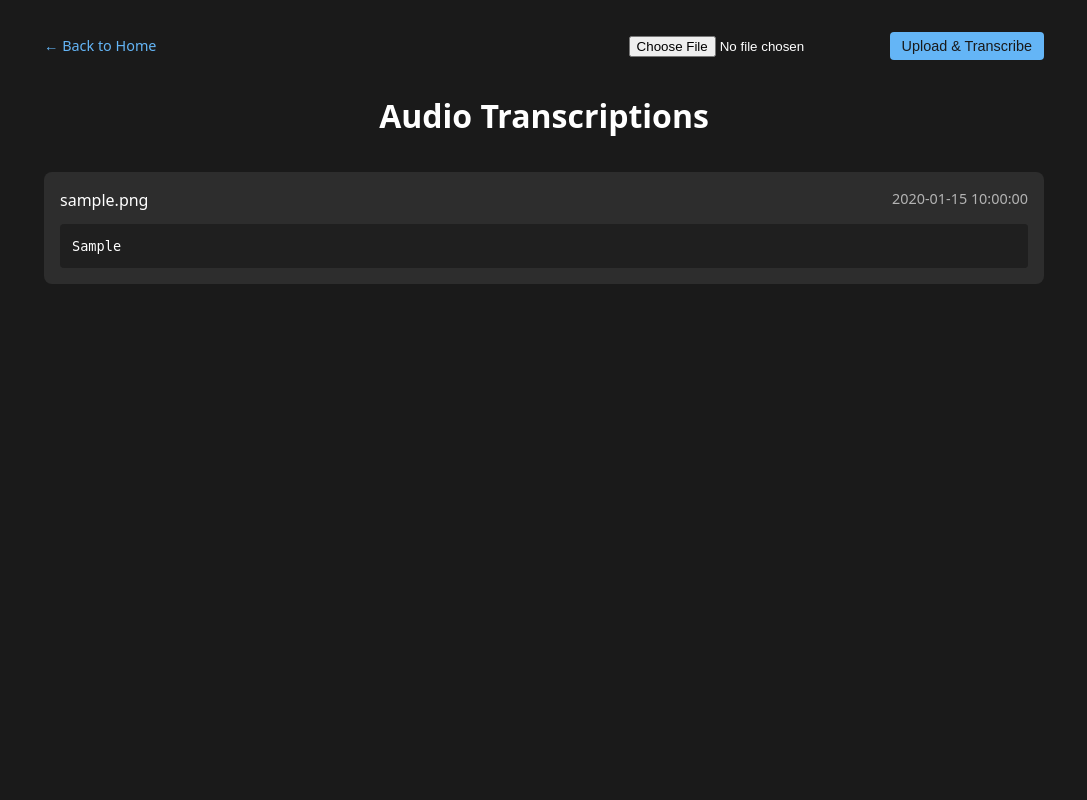
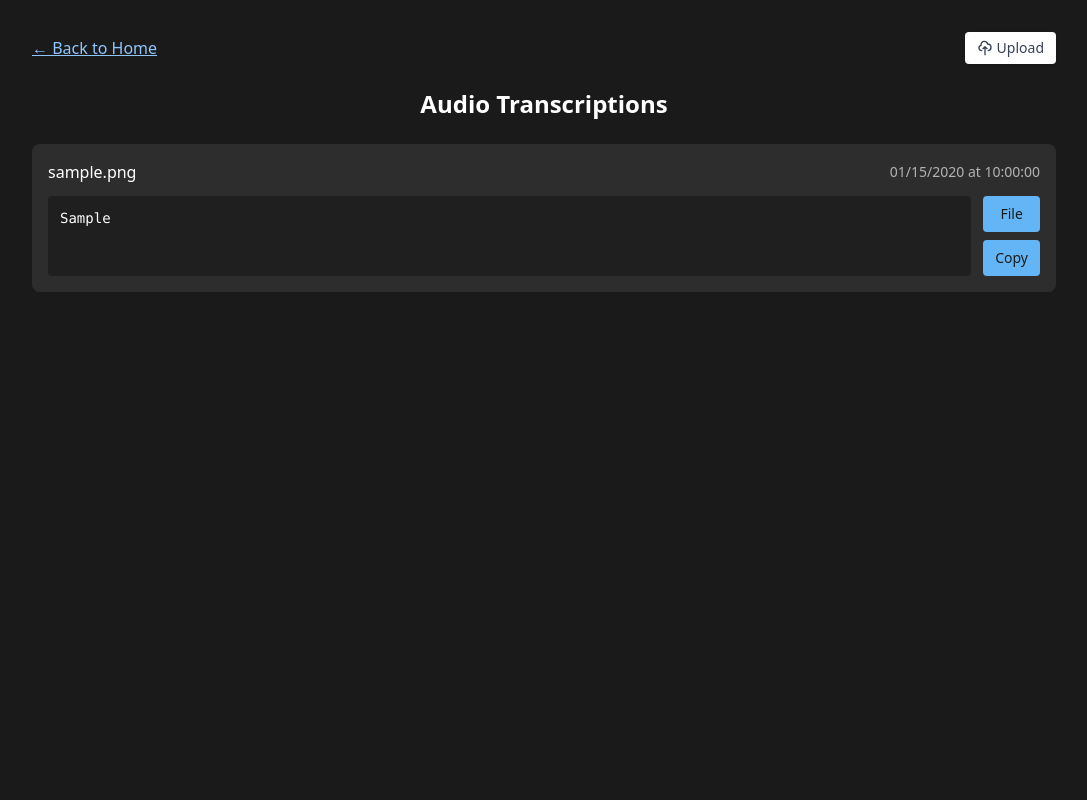
Before and after one commit to thomasasfk/raspberry-pi-config, a FastAPI app: page /transcriptions in a window 1280 px wide. Shown: the whole page, without its empty margins (96-1183 px from the left). Run offline with FastAPI, Linux system fonts and the light colour scheme; tables that the repository leaves empty hold one stand-in row (values such as "Sample post").

Commit message:
feat(web): Revamp UI, auto-upload, date formatting, copy & file links
- Modernized the web UI with Tailwind CSS
- Added automatic audio file upload functionality
- Implemented date formatting for transcriptions
- Added copy and open file buttons to transcription items
- Added docker and cron service startup on boot

```diff
--- a/app.py
+++ b/app.py
@@ -6,8 +6,8 @@ from datetime import datetime
 from typing import Optional
 
 from fastapi.staticfiles import StaticFiles
-from fastapi.responses import HTMLResponse, RedirectResponse, FileResponse
-from fastapi import FastAPI, Request, HTTPException, UploadFile, File
+from fastapi.responses import HTMLResponse, FileResponse
+from fastapi import FastAPI, Request, HTTPException
 from starlette.templating import Jinja2Templates
 from dotenv import load_dotenv
 
@@ -16,6 +16,7 @@ load_dotenv()
 app = FastAPI()
 
 templates = Jinja2Templates(directory="www/templates")
+templates.env.filters['format_date'] = lambda date_str: datetime.fromisoformat(date_str.replace('Z', '+00:00')).strftime('%m/%d/%Y at %H:%M:%S')
 
 UPLOAD_DIR = "www/uploads"
 os.makedirs(UPLOAD_DIR, exist_ok=True)
--- a/www/templates/base.jinja2
+++ b/www/templates/base.jinja2
@@ -5,7 +5,9 @@
     <meta name="viewport" content="width=device-width, initial-scale=1.0">
     {% block favicon %}{% endblock %}
     <title>{% block title %}{% endblock %}</title>
+    <script src="https://unpkg.com/@tailwindcss/browser@4"></script>
     <style>
+        /* Base theme colors */
         :root {
             --bg: #1a1a1a;
             --card-bg: #2d2d2d;
@@ -14,116 +16,11 @@
             --accent: #64B5F6;
             --code-bg: #1f1f1f;
         }
-        * {margin: 0; padding: 0; box-sizing: border-box;}
-        body {
-            font-family: system-ui, sans-serif;
-            background: var(--bg);
-            color: var(--text);
-            line-height: 1.5;
-            padding: 2rem;
-            min-height: 100vh;
-        }
-        h1 {
-            text-align: center;
-            margin-bottom: 2rem;
-            font-size: 2rem;
-        }
-        .container {
-            max-width: 1000px;
-            margin: 0 auto;
-            position: relative;
-        }
-        .grid {
-            display: grid;
-            grid-template-columns: repeat(auto-fill, minmax(300px, 1fr));
-            gap: 1.5rem;
-            margin: 0 auto;
-        }
-        .card {
-            background: var(--card-bg);
-            padding: 1.5rem;
-            border-radius: 0.5rem;
-            margin-bottom: 1rem;
-        }
-        a {color: var(--accent); text-decoration: none;}
-        a:hover {text-decoration: underline;}
-        .list {display: flex; flex-direction: column; gap: 1rem;}
-        .item {
-            background: var(--card-bg);
-            padding: 1rem;
-            border-radius: 0.5rem;
-            transition: transform 0.2s;
-        }
-        .item:hover {transform: translateY(-2px);}
-        .item-header {
-            display: flex;
-            justify-content: space-between;
-            margin-bottom: 0.75rem;
-        }
-        .preview-box {
-            background: var(--code-bg);
-            padding: 0.75rem;
-            border-radius: 0.25rem;
-            white-space: nowrap;
-            overflow: hidden;
-            font-family: monospace;
-            font-size: 0.85rem;
-            position: relative;
-        }
-        .preview-box:after {
-            content: "";
-            position: absolute;
-            right: 0;
-            top: 0;
-            height: 100%;
-            width: 30%;
-            background: linear-gradient(90deg, transparent, var(--code-bg));
-        }
-        .transcription-content {
-            background: var(--code-bg);
-            padding: 1rem;
-            border-radius: 0.25rem;
-            white-space: pre-wrap;
-            font-family: monospace;
-        }
-        .form-row {
-            display: flex;
-            gap: 1rem;
-            margin: 1rem 0;
-        }
-        .form-input {
-            flex: 1;
-            padding: 0.5rem;
-            border-radius: 0.25rem;
-            border: none;
-            background: var(--code-bg);
-            color: var(--text);
-        }
-        .btn {
-            padding: 0.5rem 1rem;
-            border-radius: 0.25rem;
-            border: none;
-            background: var(--accent);
-            color: var(--bg);
-            cursor: pointer;
-        }
-        .msg {
-            padding: 0.75rem;
-            border-radius: 0.25rem;
-            margin: 0.5rem 0;
-        }
-        .success {background: rgba(46,204,113,0.2); color: #2ecc71;}
-        .error {background: rgba(231,76,60,0.2); color: #e74c3c;}
-        @media (max-width: 768px) {
-            body {padding: 1rem;}
-            .grid {grid-template-columns: 1fr;}
-            .form-row {flex-direction: column;}
-        }
     </style>
     {% block styles %}{% endblock %}
 </head>
-<body>
-    <div class="container">
+<body class="bg-[var(--bg)] text-[var(--text)] min-h-screen p-4 md:p-8">
+    <div class="max-w-5xl mx-auto">
         {% block content %}{% endblock %}
     </div>
 </body>
--- a/www/templates/transcriptions.jinja2
+++ b/www/templates/transcriptions.jinja2
@@ -8,141 +8,37 @@
 
 {% block styles %}
 <style>
-    /* Copy button styles */
-    .copy-btn {
-        opacity: 0;
-        position: absolute;
-        right: 10px;
-        top: 50%;
-        transform: translateY(-50%);
-        background: var(--accent);
-        color: var(--bg);
-        border: none;
-        border-radius: 4px;
-        padding: 4px 8px;
-        font-size: 0.75rem;
-        cursor: pointer;
-        transition: opacity 0.2s;
-        z-index: 10;
-    }
-
-    .open-raw-btn {
-        opacity: 0;
-        position: absolute;
-        right: 60px; /* Position to the left of copy button */
-        top: 50%;
-        transform: translateY(-50%);
-        background: var(--accent);
-        color: var(--bg);
-        border: none;
-        border-radius: 4px;
-        padding: 4px 8px;
-        font-size: 0.75rem;
-        cursor: pointer;
-        transition: opacity 0.2s;
-        z-index: 10;
-    }
-
-    .modal-buttons {
-        position: absolute;
-        right: 45px; /* Moved to the right to avoid overlapping with close button */
-        top: 15px;
-        display: flex;
-        gap: 8px;
-    }
-
-    .modal-copy-btn, .modal-open-raw-btn {
-        opacity: 0;
-        background: var(--accent);
-        color: var(--bg);
-        border: none;
-        border-radius: 4px;
-        padding: 4px 8px;
-        font-size: 0.8rem;
-        cursor: pointer;
-        transition: opacity 0.2s;
-    }
-
-    .modal-content:hover .modal-copy-btn,
-    .modal-content:hover .modal-open-raw-btn {
-        opacity: 1;
-    }
-
-    .preview-box {
-        position: relative;
-    }
-
-    .item:hover .copy-btn,
-    .item:hover .open-raw-btn {
-        opacity: 1;
-    }
-
-    /* Make sure gradient doesn't overlap buttons */
-    .preview-box:after {
-        width: 25%;
-    }
-
-    /* Modal sizing */
-    .modal-content {
-        width: 90%;
-        max-width: 600px;
-        margin: 5% auto;
-        padding: 20px;
-        background: var(--card-bg);
-        border-radius: 8px;
-        position: relative;
-    }
-
-    .header-row {
-        display: flex;
-        align-items: center;
-        margin-bottom: 2rem;
-    }
-
-    .back-link {
-        color: var(--accent);
-        text-decoration: none;
-        font-size: 0.9rem;
-    }
-
-    .back-link:hover {
-        text-decoration: underline;
-    }
-
-    .upload-form {
-        display: inline-flex;
-        align-items: center;
-        margin-left: auto;
-    }
-
-    .upload-form input {
-        margin-right: 8px;
-    }
-
-    .upload-btn {
-        background: var(--accent);
-        color: var(--bg);
-        border: none;
-        border-radius: 4px;
-        padding: 6px 12px;
-        cursor: pointer;
-        font-size: 0.9rem;
+    /* Only keeping essential custom styles that can't be easily done with Tailwind */
+    .modal {
+        display: none;
+        position: fixed;
+        z-index: 1000;
+        left: 0;
+        top: 0;
+        width: 100%;
+        height: 100%;
+        overflow: auto;
+        background-color: rgba(0,0,0,0.4);
     }
 </style>
 {% endblock %}
 
 {% macro transcription_item(t) %}
-<div class="item">
-    <div class="item-header">
-        <span>{{ t.filename }}</span>
-        <span style="color:var(--text-secondary);font-size:0.9rem;">{{ t.created_at }}</span>
+<div class="bg-[var(--card-bg)] rounded-lg p-4 mb-4 cursor-pointer transcription-item" data-item-id="{{ t.filename }}">
+    <div class="flex flex-wrap justify-between items-center mb-3">
+        <span class="font-medium">{{ t.filename }}</span>
+        <span class="text-[var(--text-secondary)] text-sm">{{ t.created_at | format_date }}</span>
     </div>
-    <div class="preview-box">
+    <div class="flex flex-col md:flex-row gap-3">
+        <div class="bg-[var(--code-bg)] rounded p-3 font-mono text-sm overflow-hidden flex-grow transcription-text">
             {{ t.transcription or "No transcription available" }}
-        <button class="open-raw-btn" data-filename="{{ t.filename }}">Open Raw</button>
-        <button class="copy-btn" data-content="{{ t.transcription or 'No transcription available' }}">Copy</button>
         </div>
-    <div class="transcription-details" style="display:none;"
+        <div class="flex md:flex-col gap-2 self-start">
+            <button class="bg-[var(--accent)] text-[var(--bg)] py-2 px-3 rounded text-sm cursor-pointer border-none transition-opacity hover:opacity-90 open-raw-btn" data-filename="{{ t.filename }}">File</button>
+            <button class="bg-[var(--accent)] text-[var(--bg)] py-2 px-3 rounded text-sm cursor-pointer border-none transition-opacity hover:opacity-90 copy-btn" data-content="{{ t.transcription or 'No transcription available' }}">Copy</button>
+        </div>
+    </div>
+    <div class="hidden transcription-details"
          data-filename="{{ t.filename }}"
          data-created="{{ t.created_at }}"
          data-content="{{ t.transcription or 'No transcription available' }}">
@@ -151,36 +47,49 @@
 {% endmacro %}
 
 {% block content %}
-<div class="header-row">
-    <a href="/" class="back-link">← Back to Home</a>
-    <div class="upload-form">
-        <input type="file" id="audioFile" accept="audio/*">
-        <button id="uploadBtn" class="upload-btn">Upload & Transcribe</button>
+<div class="flex flex-wrap items-center justify-between mb-6 gap-3">
+    <a href="/" class="text-blue-300 underline">← Back to Home</a>
+    <div>
+        <form id="uploadForm" class="inline-flex items-center">
+            <label for="audioFile" class="flex items-center bg-white text-gray-700 px-3 py-1.5 text-sm rounded shadow-sm hover:bg-gray-50 cursor-pointer transition-colors">
+                <svg xmlns="http://www.w3.org/2000/svg" class="h-4 w-4 mr-1" fill="none" viewBox="0 0 24 24" stroke="currentColor" stroke-width="2">
+                    <path stroke-linecap="round" stroke-linejoin="round" d="M7 16a4 4 0 01-.88-7.903A5 5 0 1115.9 6L16 6a5 5 0 011 9.9M15 13l-3-3m0 0l-3 3m3-3v12" />
+                </svg>
+                Upload
+            </label>
+            <input type="file" id="audioFile" accept="audio/*" class="hidden">
+        </form>
     </div>
 </div>
 
-<h1>Audio Transcriptions</h1>
+<h1 class="text-2xl font-bold text-center mb-6">Audio Transcriptions</h1>
 
 <!-- Modal for viewing transcriptions -->
-<div id="transcriptionModal" class="modal" style="display:none;position:fixed;z-index:1000;left:0;top:0;width:100%;height:100%;overflow:auto;background-color:rgba(0,0,0,0.4);">
-    <div class="modal-content">
-        <span class="close-modal" style="position:absolute;right:15px;top:10px;font-size:1.5rem;cursor:pointer;">&times;</span>
-        <div class="modal-buttons">
-            <button class="modal-open-raw-btn">Open Raw</button>
-            <button class="modal-copy-btn">Copy</button>
+<div id="transcriptionModal" class="modal">
+    <div class="bg-[var(--card-bg)] rounded-lg w-[90%] max-w-[600px] mx-auto my-[5%] p-6 relative">
+        <div class="flex justify-between items-center mb-4">
+            <h2 id="modalTitle" class="text-xl font-semibold"></h2>
+            <div class="flex gap-2">
+                <button class="bg-[var(--accent)] text-[var(--bg)] py-2 px-3 rounded text-sm cursor-pointer border-none transition-opacity hover:opacity-90 modal-open-raw-btn">
+                    File
+                </button>
+                <button class="bg-[var(--accent)] text-[var(--bg)] py-2 px-3 rounded text-sm cursor-pointer border-none transition-opacity hover:opacity-90 modal-copy-btn">
+                    Copy
+                </button>
+                <button class="text-xl cursor-pointer close-modal">&times;</button>
             </div>
-        <h2 id="modalTitle" style="margin-bottom:1rem;padding-right:40px;"></h2>
-        <div id="modalContent" class="transcription-content"></div>
+        </div>
+        <div id="modalContent" class="bg-[var(--code-bg)] p-4 rounded whitespace-pre-wrap font-mono"></div>
     </div>
 </div>
 
-<div class="list">
+<div>
     {% if transcriptions %}
         {% for t in transcriptions %}
             {{ transcription_item(t) }}
         {% endfor %}
     {% else %}
-        <div class="item">No transcriptions available yet</div>
+        <div class="bg-[var(--card-bg)] rounded-lg p-4 text-center">No transcriptions available yet</div>
     {% endif %}
 </div>
 
@@ -191,22 +100,22 @@
         const modalContent = document.getElementById('modalContent');
         const modalCopyBtn = document.querySelector('.modal-copy-btn');
         const modalOpenRawBtn = document.querySelector('.modal-open-raw-btn');
-        const uploadBtn = document.getElementById('uploadBtn');
         const audioFileInput = document.getElementById('audioFile');
+        const fileName = document.getElementById('fileName');
 
-        // Upload functionality
-        uploadBtn.addEventListener('click', function() {
-            const file = audioFileInput.files[0];
-            if (!file) {
-                alert('Please select an audio file first');
-                return;
-            }
+        // Auto-upload on file selection
+        audioFileInput.addEventListener('change', function() {
+            const file = this.files[0];
+            if (file) {
+                fileName.textContent = file.name;
 
                 // Create loading indicator
-            uploadBtn.textContent = 'Uploading...';
-            uploadBtn.disabled = true;
+                fileName.textContent = 'Uploading...';
 
                 // Upload file using fetch API
+                const formData = new FormData();
+                formData.append('file', file);
+
                 fetch('/api/upload-audio?web=1', {
                     method: 'POST',
                     body: file
@@ -221,9 +130,9 @@
                 .catch(error => {
                     console.error('Upload error:', error);
                     alert('Upload failed: ' + error);
-                uploadBtn.textContent = 'Upload & Transcribe';
-                uploadBtn.disabled = false;
+                    fileName.textContent = 'Error - try again';
                 });
+            }
         });
 
         // Modal and copy functionality
@@ -232,22 +141,10 @@
                 modal.style.display = 'none';
             }
 
-            if (e.target.closest('.item')) {
-                const item = e.target.closest('.item');
-                const details = item.querySelector('.transcription-details');
-                if (details && !e.target.classList.contains('copy-btn') && !e.target.classList.contains('open-raw-btn')) {
-                    openTranscriptionModal(
-                        details.dataset.filename,
-                        details.dataset.created,
-                        details.dataset.content
-                    );
-                }
-            }
-
-            if (e.target.classList.contains('view-transcription')) {
-                e.preventDefault();
-                const filename = e.target.dataset.filename;
-                const details = document.querySelector(`.transcription-details[data-filename="${filename}"]`);
+            // Fixed selector for transcription item
+            const itemElement = e.target.closest('.transcription-item');
+            if (itemElement && !e.target.classList.contains('copy-btn') && !e.target.classList.contains('open-raw-btn')) {
+                const details = itemElement.querySelector('.transcription-details');
                 if (details) {
                     openTranscriptionModal(
                         details.dataset.filename,
@@ -268,23 +165,27 @@
             }
 
             if (e.target.classList.contains('open-raw-btn')) {
-                const filename = e.target.dataset.filename ||
-                                modalTitle.textContent.split(' (')[0];
+                const filename = e.target.dataset.filename;
                 openRawAudio(filename);
             }
 
             if (e.target === modalOpenRawBtn) {
-                const filename = modalTitle.textContent.split(' (')[0];
+                const filename = modalTitle.textContent.split(' - ')[0];
                 openRawAudio(filename);
             }
         });
 
         function openTranscriptionModal(filename, created, content) {
-            modalTitle.textContent = `${filename} (${created})`;
+            modalTitle.textContent = `${filename} - ${formatDate(created)}`;
             modalContent.textContent = content;
             modal.style.display = 'block';
             modalCopyBtn.dataset.content = content;
             modalOpenRawBtn.dataset.filename = filename;
+        }
+
+        function formatDate(dateStr) {
+            const date = new Date(dateStr);
+            return date.toLocaleDateString() + ' at ' + date.toLocaleTimeString();
         }
 
         function copyToClipboard(text) {
@@ -294,8 +195,6 @@
         }
 
         function openRawAudio(filename) {
-            // Open the raw audio file in a new tab using dynamic URL generation
-            // Get the current origin (protocol + hostname + port)
             const origin = window.location.origin;
             const rawUrl = `${origin}/static/uploads/${filename}`;
             window.open(rawUrl, '_blank');
```
Also changed, not shown: www/templates/index.jinja2 (+11 -21 lines), 1 other file. Lines whose indentation alone changed are shown as unchanged.
